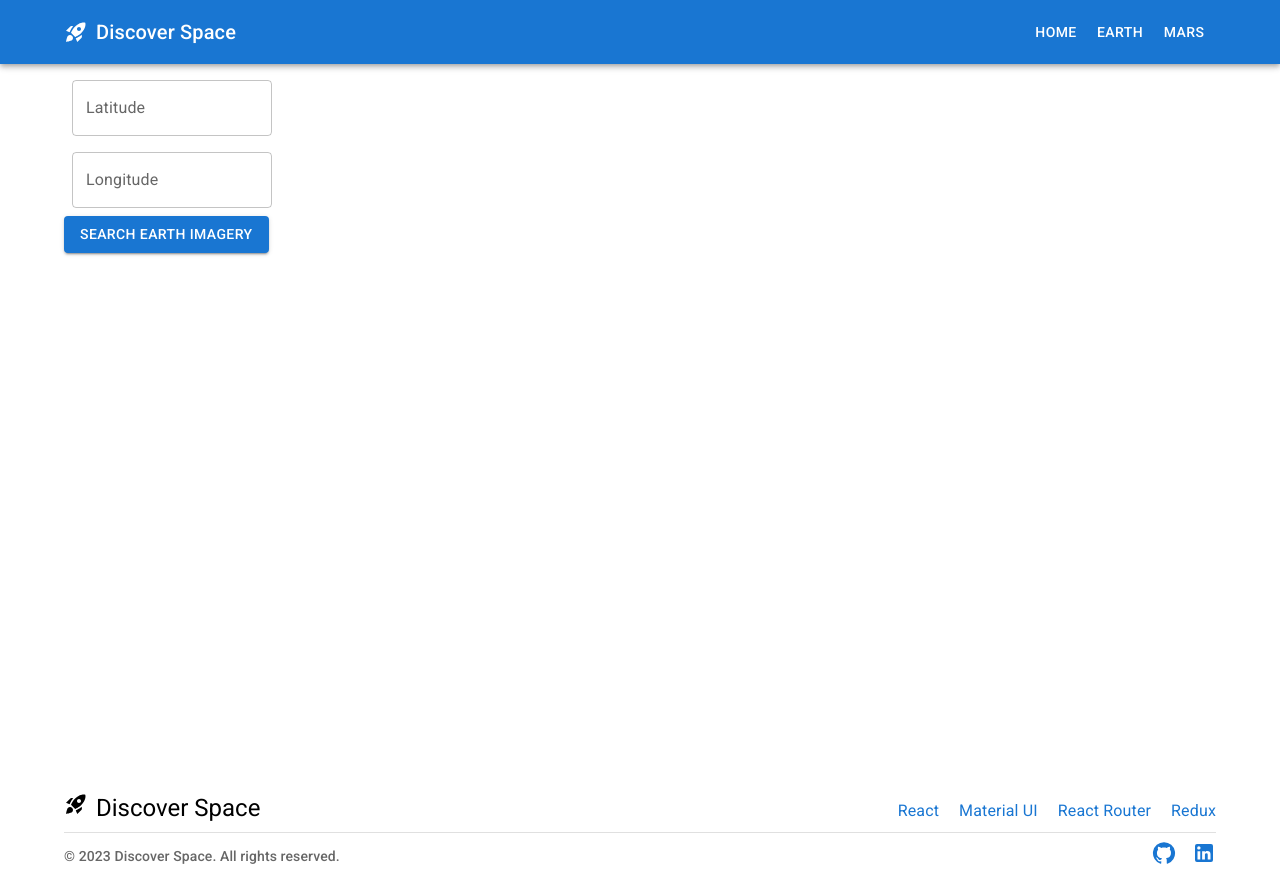
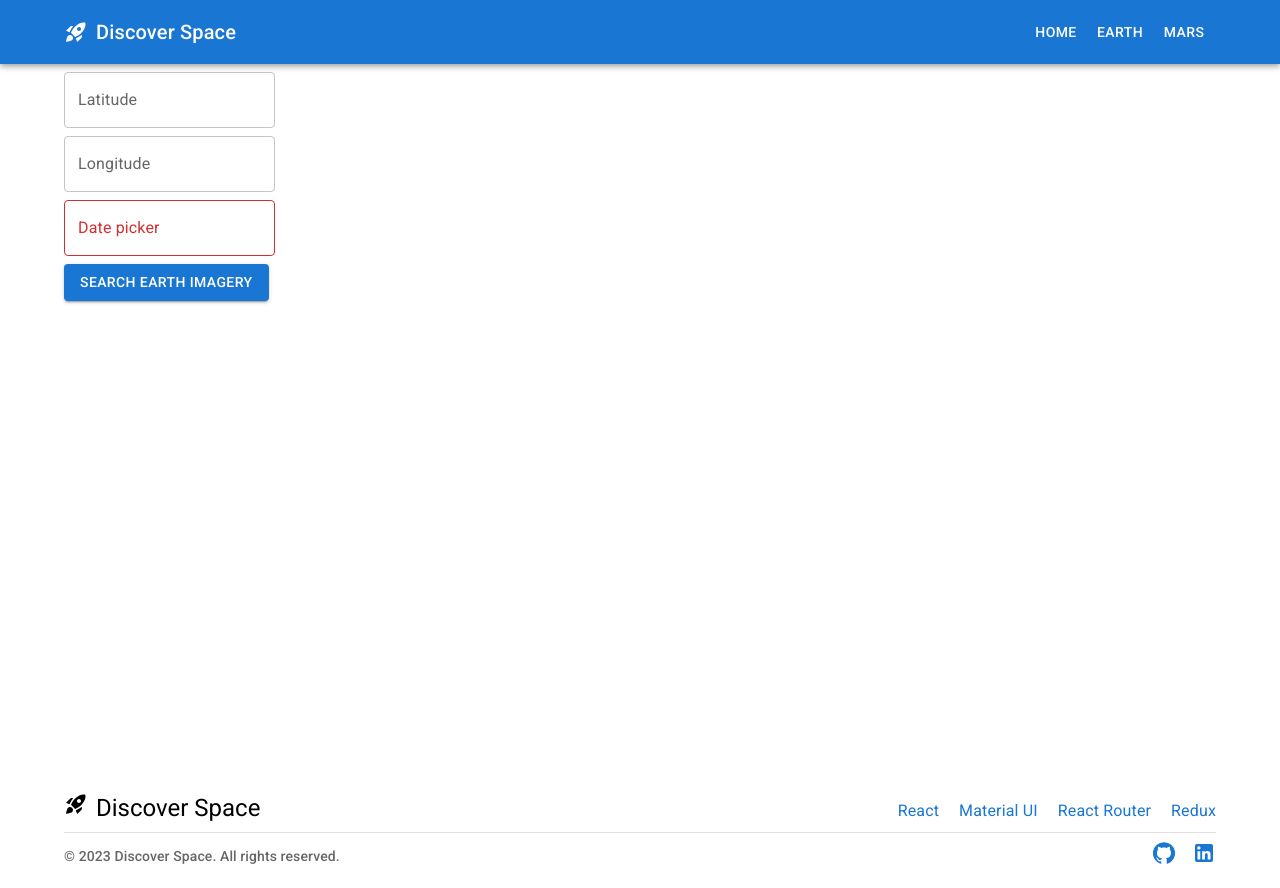
Before and after one commit to myroslavsuprun/codnity-task, a React (Create React App) app: page /codnity-task/earth in a window 1280 px wide. Built offline with nearby package versions, Linux system fonts and the light colour scheme; no server answers.

Commit message:
Added date picker and handlers for Earth page.

```diff
--- a/package.json
+++ b/package.json
@@ -8,6 +8,7 @@
     "@fontsource/roboto": "^4.5.8",
     "@mui/icons-material": "^5.11.0",
     "@mui/material": "^5.11.6",
+    "@mui/x-date-pickers": "^5.0.17",
     "@reduxjs/toolkit": "^1.9.2",
     "@testing-library/jest-dom": "^5.14.1",
     "@testing-library/react": "^13.0.0",
@@ -17,6 +18,7 @@
     "@types/react": "^18.0.0",
     "@types/react-dom": "^18.0.0",
     "@types/react-lazy-load-image-component": "^1.5.2",
+    "dayjs": "^1.11.7",
     "husky": "^8.0.3",
     "lint-staged": "^13.1.0",
     "prettier": "^2.8.3",
--- a/src/pages/Earth/Earth.tsx
+++ b/src/pages/Earth/Earth.tsx
@@ -3,43 +3,118 @@
  *
  * The file contains Earth page routing UI with fetching data and location usage.
  */
+// Hooks
+import { useState } from 'react';
+import { useSearchParams } from 'react-router-dom';
 
+// Components
 import {
   Box,
   Button,
   FormControl,
   InputLabel,
   OutlinedInput,
+  Stack,
+  TextField,
 } from '@mui/material';
+import { DatePicker, LocalizationProvider } from '@mui/x-date-pickers';
+
+// Util
+import { AdapterDayjs } from '@mui/x-date-pickers/AdapterDayjs';
+import dayjs from 'dayjs';
+
+// Types
+import { FormEvent } from 'react';
+import { Dayjs } from 'dayjs';
+
+// TODO: Extract types somewhere =)
+interface FormElements extends HTMLFormControlsCollection {
+  longtitude: HTMLInputElement;
+  latitude: HTMLInputElement;
+}
+
+interface FormTarget extends HTMLFormElement {
+  elements: FormElements;
+}
 
 // **** Component **** //
 
 const Earth = () => {
+  const [searchParams, setSearchParams] = useSearchParams();
+  const searchParamsDate = dayjs(searchParams.get('date'));
+  const [dateValue, setDateValue] = useState<Dayjs>(
+    searchParamsDate ?? dayjs('2020-08-10'),
+  );
+
+  const handleDateChange = (newValue: Dayjs | null) => {
+    if (newValue) {
+      setDateValue(newValue);
+    }
+  };
+
+  const handleFormSubmit = (e: FormEvent) => {
+    e.preventDefault();
+
+    const target = e.target as FormTarget;
+    const { latitude, longtitude } = target.elements;
+
+    // Setting route query
+    setSearchParams({
+      lon: longtitude.value,
+      lat: latitude.value,
+      date: dateValue.format('YYYY-MM-DD'),
+    });
+  };
+
   return (
     <>
-      <Box component="form" noValidate autoComplete="off">
-        <Box width={200}>
-          <FormControl fullWidth sx={{ m: 1 }}>
+      <Stack
+        component="form"
+        noValidate
+        spacing={1}
+        onSubmit={handleFormSubmit}
+      >
+        <Box>
+          <FormControl>
             <InputLabel htmlFor="latitude">Latitude</InputLabel>
-            <OutlinedInput id="latitude" label="Latitude" />
+            <OutlinedInput
+              defaultValue={searchParams.get('lat') ?? ''}
+              type="number"
+              required
+              id="latitude"
+              label="Latitude"
+            />
           </FormControl>
         </Box>
-        <Box width={200}>
-          <FormControl fullWidth sx={{ m: 1 }}>
+        <Box>
+          <FormControl>
             <InputLabel htmlFor="longtitude">Longitude</InputLabel>
-            <OutlinedInput id="longtitude" label="Longitude" />
+            <OutlinedInput
+              defaultValue={searchParams.get('lon') ?? ''}
+              type="number"
+              required
+              id="longtitude"
+              label="Longitude"
+            />
           </FormControl>
         </Box>
-        {/* <Box width={200}>
-          <FormControl fullWidth sx={{ m: 1 }}>
-            <InputLabel htmlFor="date">Date</InputLabel>
-            <OutlinedInput id="date" label="Date" />
-          </FormControl>
-        </Box> */}
-        <Button type="submit" variant="contained">
-          Search Earth imagery
-        </Button>
-      </Box>
+        <Box>
+          <LocalizationProvider dateAdapter={AdapterDayjs}>
+            <DatePicker
+              label="Date picker"
+              inputFormat="YYYY/MM/DD"
+              value={dateValue}
+              onChange={handleDateChange}
+              renderInput={(params) => <TextField {...params} />}
+            />
+          </LocalizationProvider>
+        </Box>
+        <Box width={240}>
+          <Button type="submit" variant="contained">
+            Search Earth imagery
+          </Button>
+        </Box>
+      </Stack>
     </>
   );
 };
```
Also changed, not shown: 1 other file (tests, documents, lock files or other folders).
